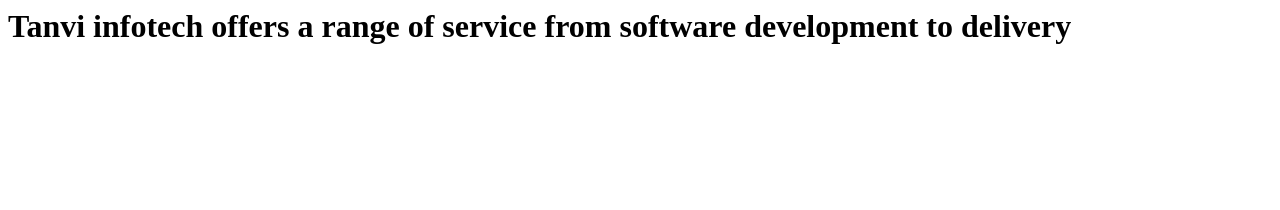
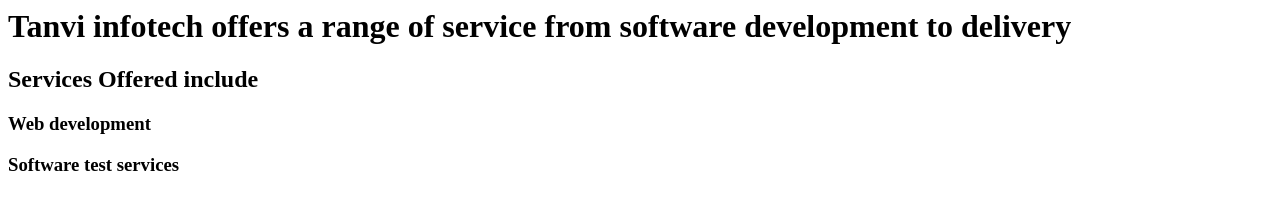
Before and after one commit to harishrenukunta/awsrepo, a plain HTML site: page index.html in a window 1280 px wide. Drawn offline with Linux system fonts and the light colour scheme.

Commit message:
Added more services

```diff
--- a/index.html
+++ b/index.html
@@ -4,5 +4,8 @@
 </head>
 <body>
 	<h1>Tanvi infotech offers a range of service from software development to delivery</h1>
+	<h2>Services Offered include</h2>
+          <h3>Web development</h3>
+	<h3>Software test services</h3>
 </body>
 </html>
```
